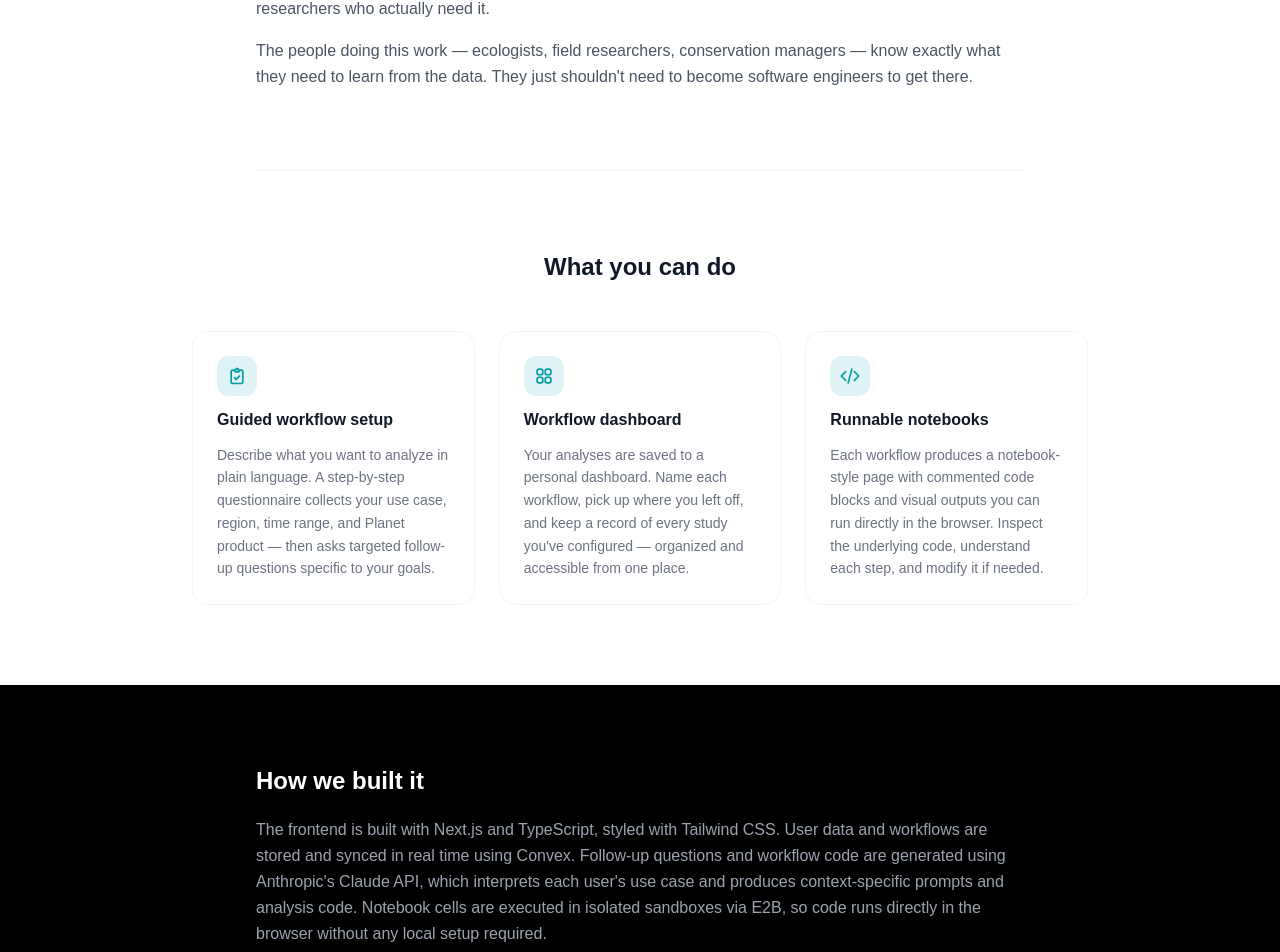
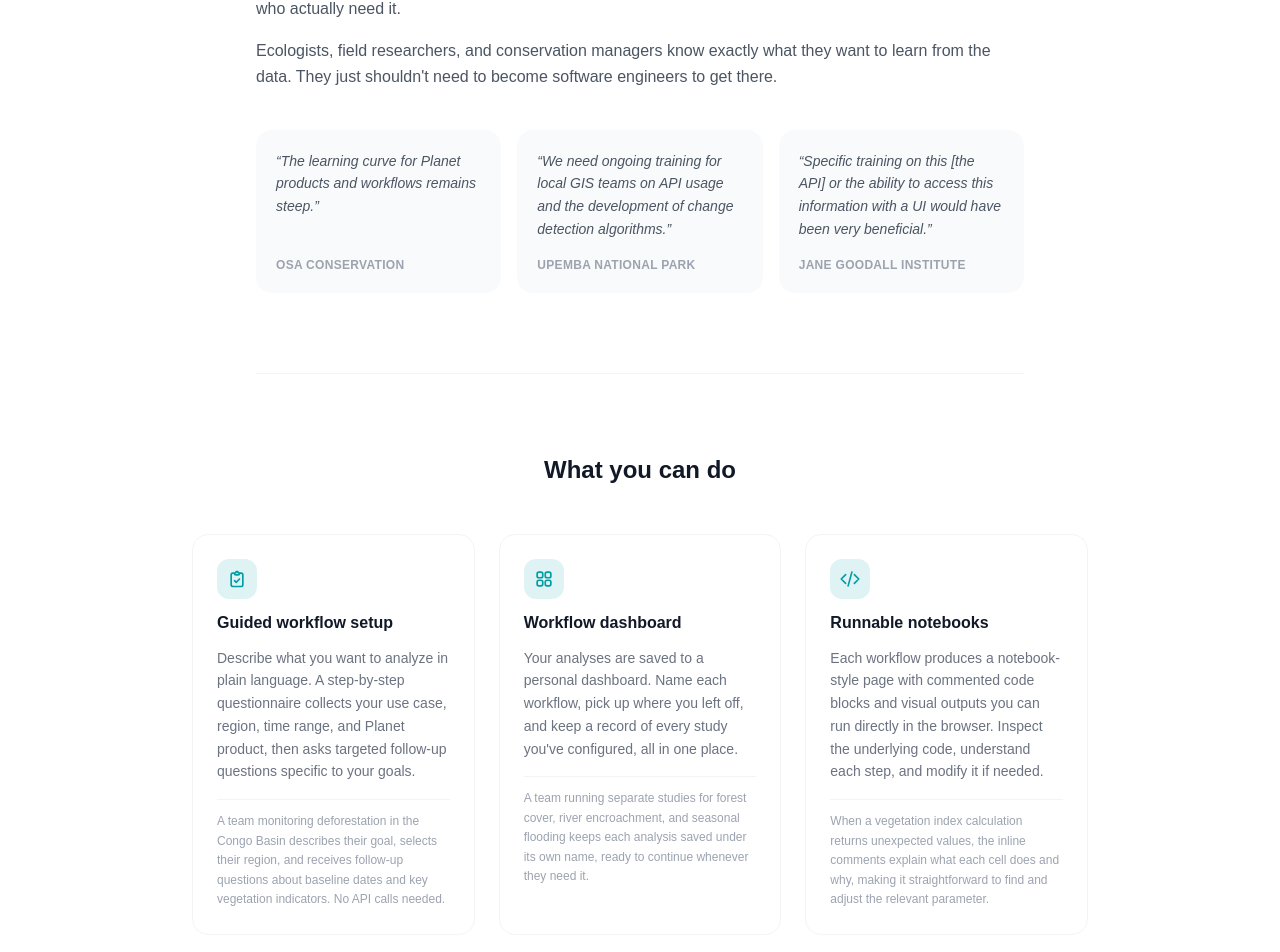
Before and after one commit to elnukk/planet-agent, a Next.js app: page / in a window 1280 px wide. Shown: the part 899-1851 px from the top of the page. Built offline with nearby package versions, Linux system fonts and the light colour scheme; no server answers; a web font is replaced by a local one.

Commit message:
polished landing page

```diff
--- a/src/app/page.tsx
+++ b/src/app/page.tsx
@@ -3,7 +3,7 @@ import Link from 'next/link';
 const TEAM = [
   { name: 'Jolie Teo', linkedin: 'https://www.linkedin.com/in/jolie-teo/' },
   { name: 'Angelisa Wang', linkedin: 'https://www.linkedin.com/in/angelisa-wang/' },
-  { name: 'Elanu Karakus', linkedin: 'https://www.linkedin.com/in/elanu-karakus/' },
+  { name: 'Elanu Karakus (TA)', linkedin: 'https://www.linkedin.com/in/elanu-karakus/' },
   { name: 'Vanesska Hall', linkedin: 'https://www.linkedin.com/in/vanesska-hall/' },
   { name: 'David Tomz', linkedin: 'https://www.linkedin.com/in/davidtomz/' },
   { name: 'Brandyn Lu', linkedin: 'https://www.linkedin.com/in/brandyn-lu-8a6595301/' },
@@ -66,13 +66,25 @@ export default function LandingPage() {
             Planet Centinela, developed by Planet Labs, provides free high-frequency satellite data
             to conservation organizations monitoring 50 of the world's most vulnerable biodiversity
             hotspots. For most teams, that data sits behind complex APIs and documentation written
-            for engineers — not the ecologists and field researchers who actually need it.
+            for engineers, not the ecologists and field researchers who actually need it.
           </p>
           <p className="text-gray-600 text-base leading-relaxed">
-            The people doing this work — ecologists, field researchers, conservation managers — know
-            exactly what they need to learn from the data. They just shouldn't need to become software
-            engineers to get there.
+            Ecologists, field researchers, and conservation managers know exactly what they want
+            to learn from the data. They just shouldn't need to become software engineers to get there.
           </p>
+
+          <div className="grid grid-cols-1 md:grid-cols-3 gap-4 mt-10">
+            {[
+              { quote: 'The learning curve for Planet products and workflows remains steep.', org: 'Osa Conservation' },
+              { quote: 'We need ongoing training for local GIS teams on API usage and the development of change detection algorithms.', org: 'Upemba National Park' },
+              { quote: 'Specific training on this [the API] or the ability to access this information with a UI would have been very beneficial.', org: 'Jane Goodall Institute' },
+            ].map(({ quote, org }) => (
+              <div key={org} className="flex flex-col justify-between bg-gray-50 rounded-2xl px-5 py-5">
+                <p className="text-sm text-gray-600 leading-relaxed italic mb-4">&ldquo;{quote}&rdquo;</p>
+                <p className="text-xs font-semibold text-gray-400 uppercase tracking-wide">{org}</p>
+              </div>
+            ))}
+          </div>
         </div>
       </section>
 
@@ -96,8 +108,13 @@ export default function LandingPage() {
               <h3 className="font-semibold text-gray-900">Guided workflow setup</h3>
               <p className="text-sm text-gray-500 leading-relaxed">
                 Describe what you want to analyze in plain language. A step-by-step questionnaire
-                collects your use case, region, time range, and Planet product — then asks targeted
+                collects your use case, region, time range, and Planet product, then asks targeted
                 follow-up questions specific to your goals.
+              </p>
+              <p className="text-xs text-gray-400 leading-relaxed border-t border-gray-100 pt-3 mt-1">
+                A team monitoring deforestation in the Congo Basin describes their goal, selects
+                their region, and receives follow-up questions about baseline dates and key
+                vegetation indicators. No API calls needed.
               </p>
             </div>
 
@@ -113,8 +130,12 @@ export default function LandingPage() {
               <h3 className="font-semibold text-gray-900">Workflow dashboard</h3>
               <p className="text-sm text-gray-500 leading-relaxed">
                 Your analyses are saved to a personal dashboard. Name each workflow, pick up where
-                you left off, and keep a record of every study you've configured — organized and
-                accessible from one place.
+                you left off, and keep a record of every study you've configured, all in one place.
+              </p>
+              <p className="text-xs text-gray-400 leading-relaxed border-t border-gray-100 pt-3 mt-1">
+                A team running separate studies for forest cover, river encroachment, and seasonal
+                flooding keeps each analysis saved under its own name, ready to continue whenever
+                they need it.
               </p>
             </div>
 
@@ -133,6 +154,11 @@ export default function LandingPage() {
                 outputs you can run directly in the browser. Inspect the underlying code, understand
                 each step, and modify it if needed.
               </p>
+              <p className="text-xs text-gray-400 leading-relaxed border-t border-gray-100 pt-3 mt-1">
+                When a vegetation index calculation returns unexpected values, the inline comments
+                explain what each cell does and why, making it straightforward to find and adjust
+                the relevant parameter.
+              </p>
             </div>
 
           </div>
@@ -144,12 +170,16 @@ export default function LandingPage() {
         <div className="max-w-3xl mx-auto">
           <h2 className="text-2xl font-bold mb-5">How we built it</h2>
           <p className="text-gray-400 text-base leading-relaxed">
-            The frontend is built with Next.js and TypeScript, styled with Tailwind CSS. User data
-            and workflows are stored and synced in real time using Convex. Follow-up questions and
-            workflow code are generated using Anthropic's Claude API, which interprets each user's
-            use case and produces context-specific prompts and analysis code. Notebook cells are
-            executed in isolated sandboxes via E2B, so code runs directly in the browser without
-            any local setup required.
+            The frontend is built with Next.js and TypeScript, styled with Tailwind CSS. When a
+            user completes the intake questionnaire, their inputs (use case, region, time range,
+            Planet product) are sent to Anthropic's Claude API, which generates three to five
+            follow-up questions tailored to the specific analysis described. Once the workflow is
+            confirmed, Claude also generates the analysis code, grounded in Planet's existing
+            Jupyter notebook library to reduce the risk of unsupported methods. User accounts,
+            workflow configurations, and follow-up Q&A are stored in Convex, a real-time database
+            that keeps the dashboard in sync without polling. Each notebook cell runs in an isolated
+            Python sandbox via E2B, so users can execute code directly in the browser without
+            installing any dependencies locally.
           </p>
           <div className="flex flex-wrap gap-3 mt-8">
             {TECH.map((t) => (
```
